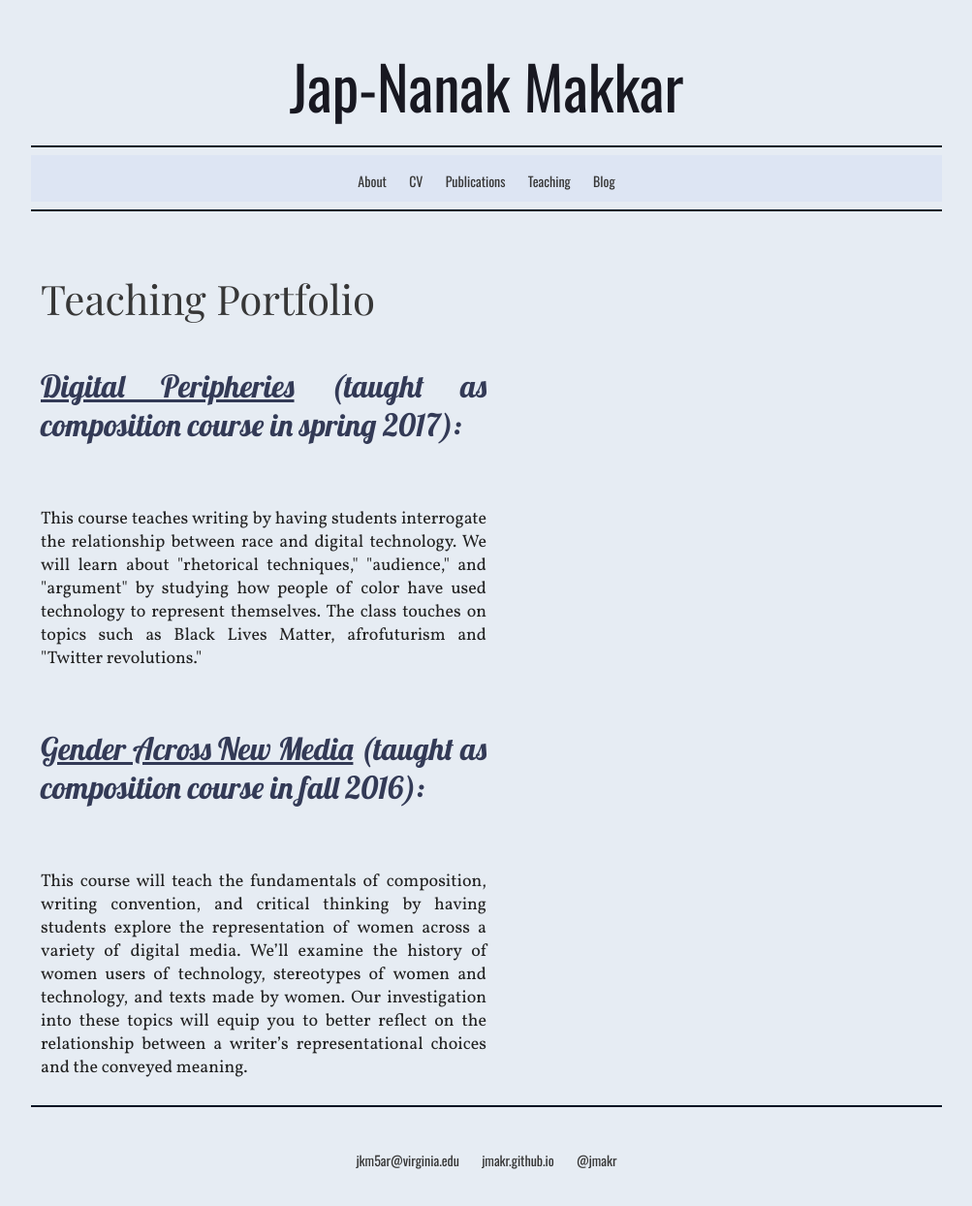
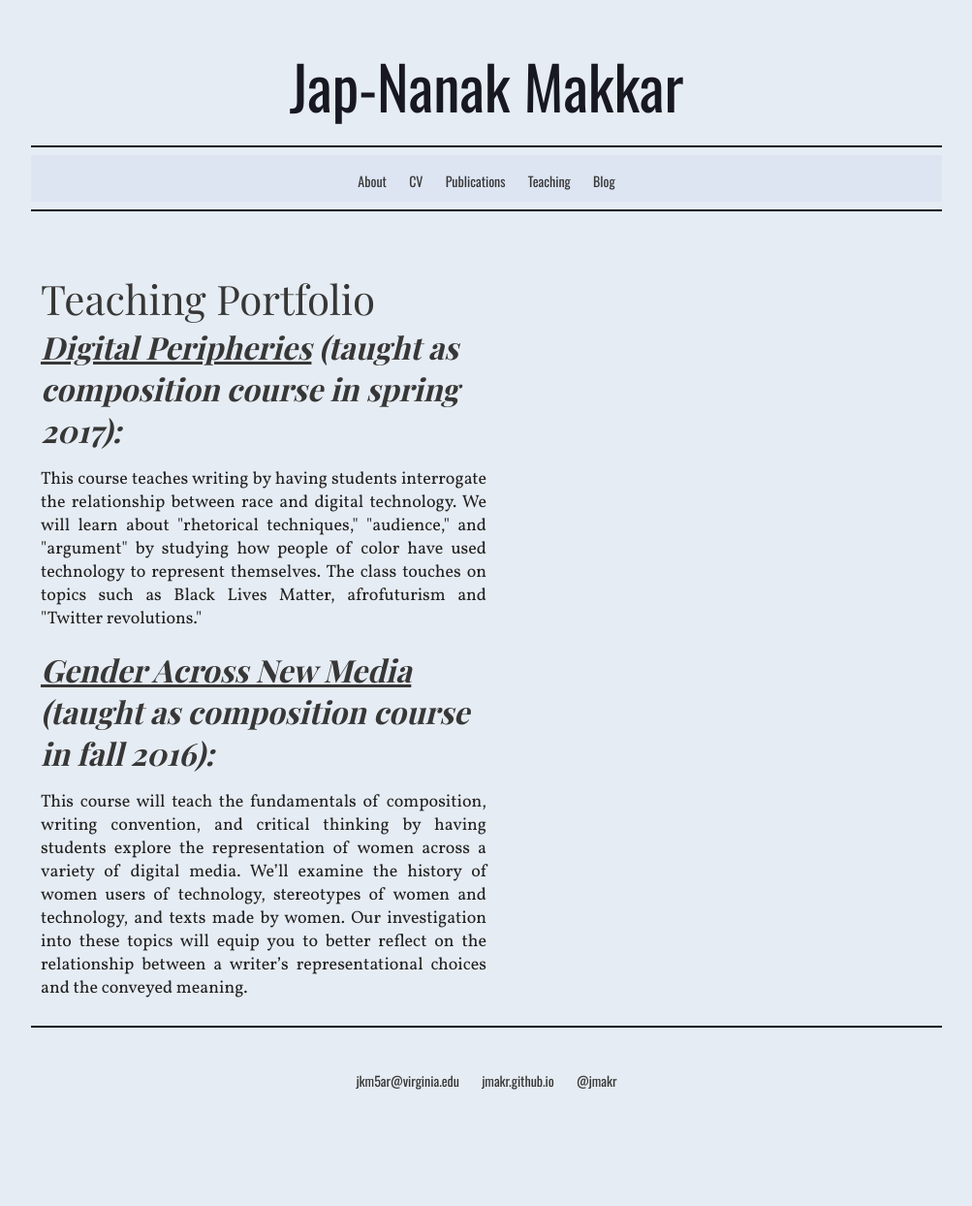
Before and after one commit to jmakr/jmakr.github.io, a Jekyll site: the page built from teaching/index.html, in a window 1280 px wide. Shown: the whole page at 97% size, without its empty margins (138-1141 px from the left). Built offline with Jekyll 4.4.1, drawn with Linux system fonts in a browser that asks for light colours; some web fonts are replaced; after the commit the page ends 1162 px from its top, so only the background shows below that.

Commit message:
Update index.html

```diff
--- a/teaching/index.html
+++ b/teaching/index.html
@@ -12,7 +12,7 @@ title: Teaching Portfolio
 
 
 
-        <h4 align="left"> <u>Digital Peripheries</u> (taught as composition course in spring 2017):</h4>
+        <p5 align="left"> <u>Digital Peripheries</u> (taught as composition course in spring 2017):</p5>
          <p align="justify"> This course teaches writing by having students interrogate the relationship between race and digital technology. We will learn about "rhetorical techniques," "audience," and "argument" by studying how people of color have used technology to represent themselves. The class touches on topics such as Black Lives Matter, afrofuturism and "Twitter revolutions."</p>
      </div>
 
@@ -20,7 +20,7 @@ title: Teaching Portfolio
         <div style="clear:left;">
         </div>
         <div id="blurb2" class="article grid_6">
-        <h4 align="left"> <u>Gender Across New Media</u> (taught as composition course in fall 2016):</h4>
+        <p5 align="left"> <u>Gender Across New Media</u> (taught as composition course in fall 2016):</p5>
         <p align="justify"> This course will teach the fundamentals of composition, writing convention, and critical thinking by having students explore the representation of women across a variety of digital media. We’ll examine the history of women users of technology, stereotypes of women and technology, and texts made by women. Our investigation into these topics will equip you to better reflect on the relationship between a writer’s representational choices and the conveyed meaning.</p>
 
 
```
